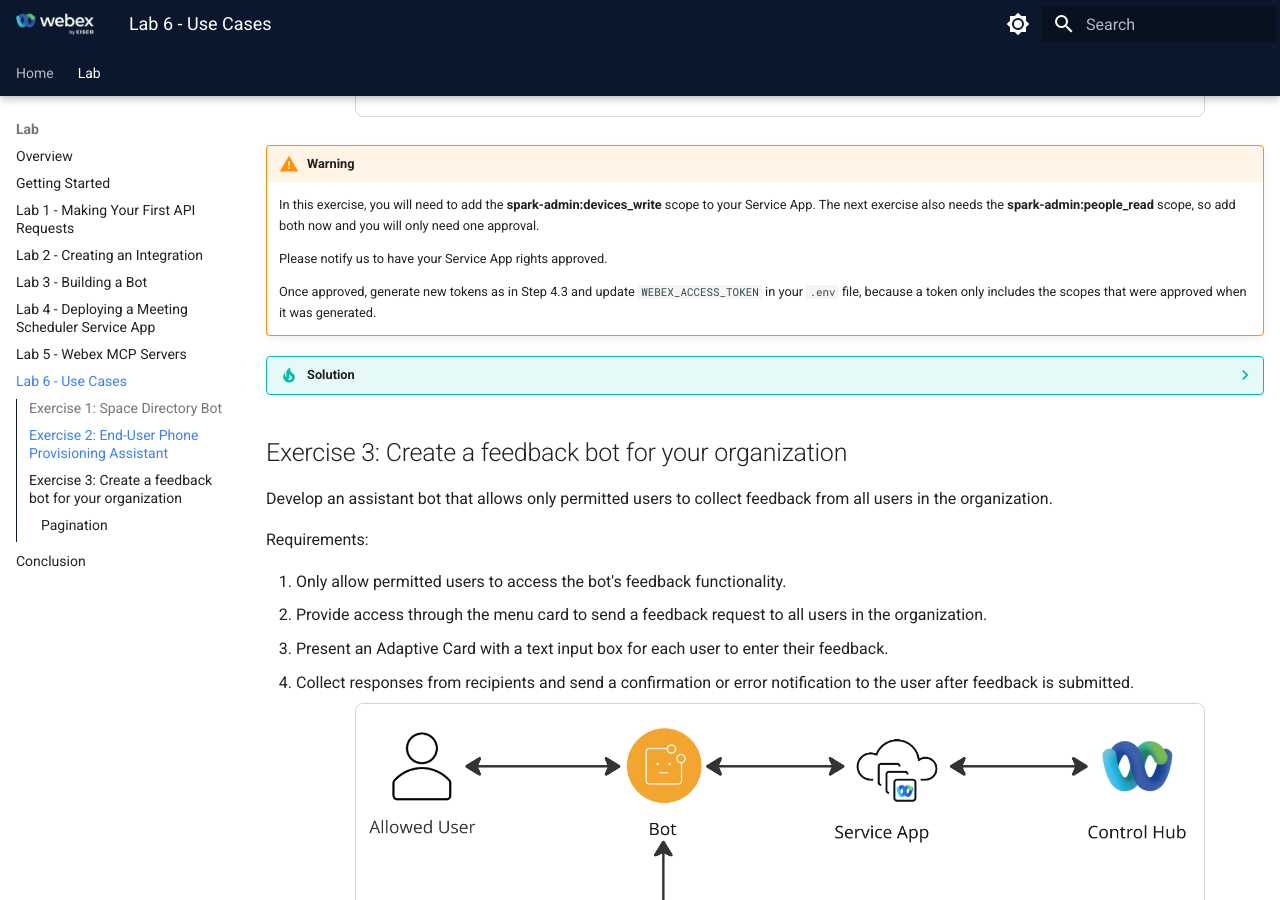
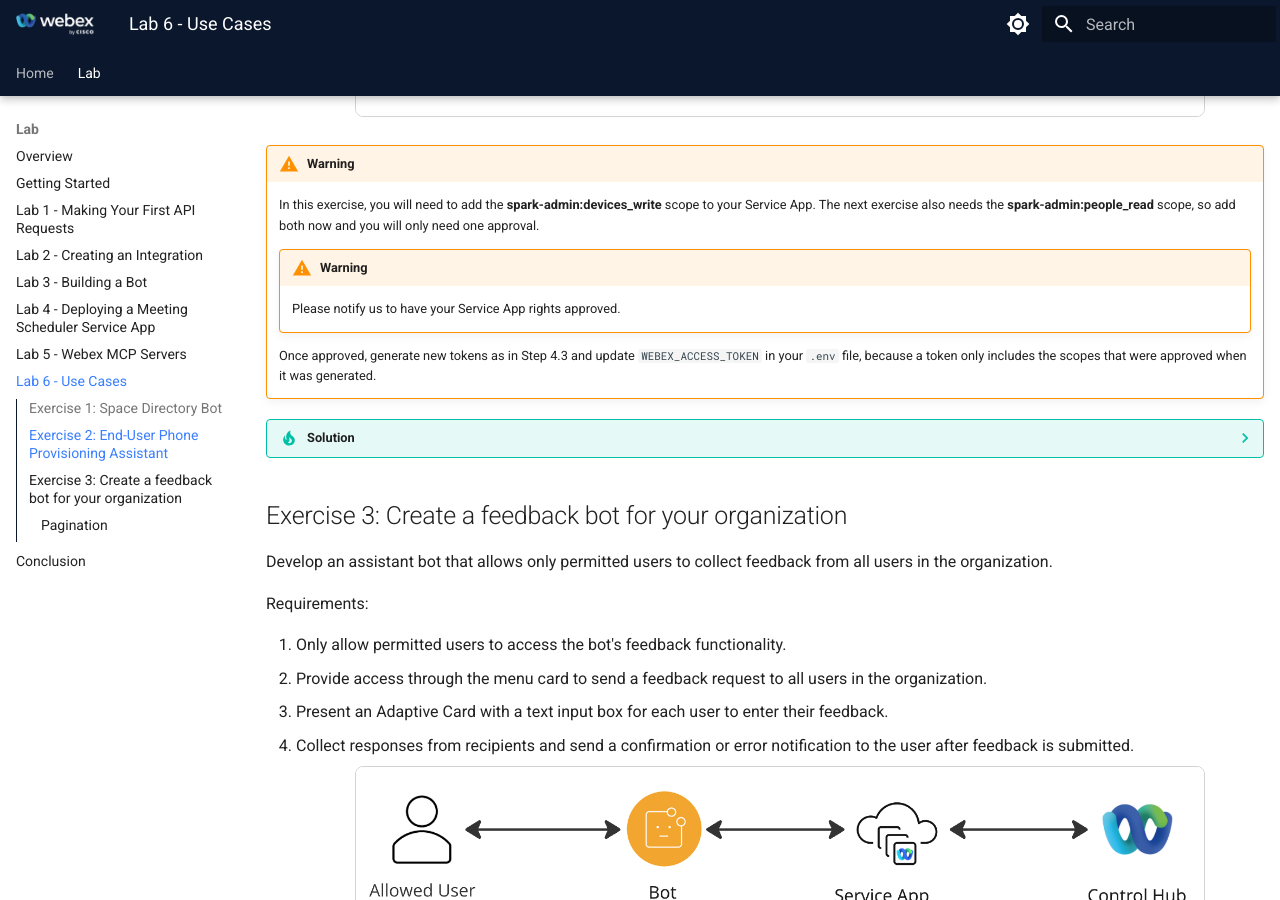
Before and after one commit to WebexCC-SA/LAB-21122, an MkDocs documentation site: the page built from docs/lab6_use-cases.md, in a window 1280 px wide and 900 px high, scrolled down 1955 px. Built offline with MkDocs 1.6.1 and Material for MkDocs 9.7.7, drawn with Linux system fonts in a browser that asks for light colours.

Commit message:
Update lab6_use-cases.md

```diff
--- a/docs/lab6_use-cases.md
+++ b/docs/lab6_use-cases.md
@@ -365,7 +365,8 @@
     In this exercise, you will need to add the **spark-admin:devices_write** scope to your Service App.
     The next exercise also needs the **spark-admin:people_read** scope, so add both now and you will only need one approval.
 
-    Please notify us to have your Service App rights approved.
+    !!! Warning
+        Please notify us to have your Service App rights approved.
 
     Once approved, generate new tokens as in Step 4.3 and update `WEBEX_ACCESS_TOKEN` in your `.env` file, because a token only includes the scopes that were approved when it was generated.
 
```
